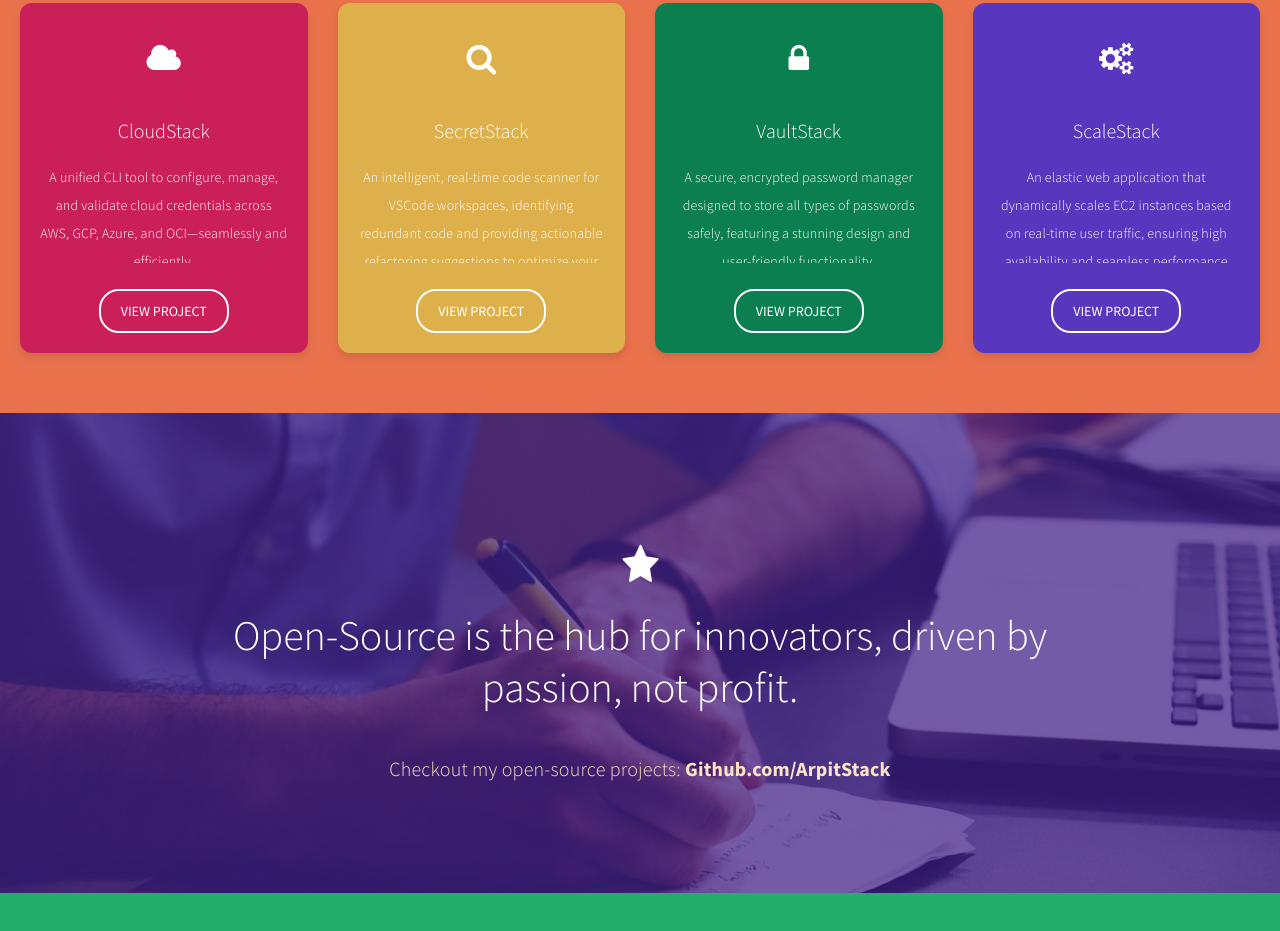
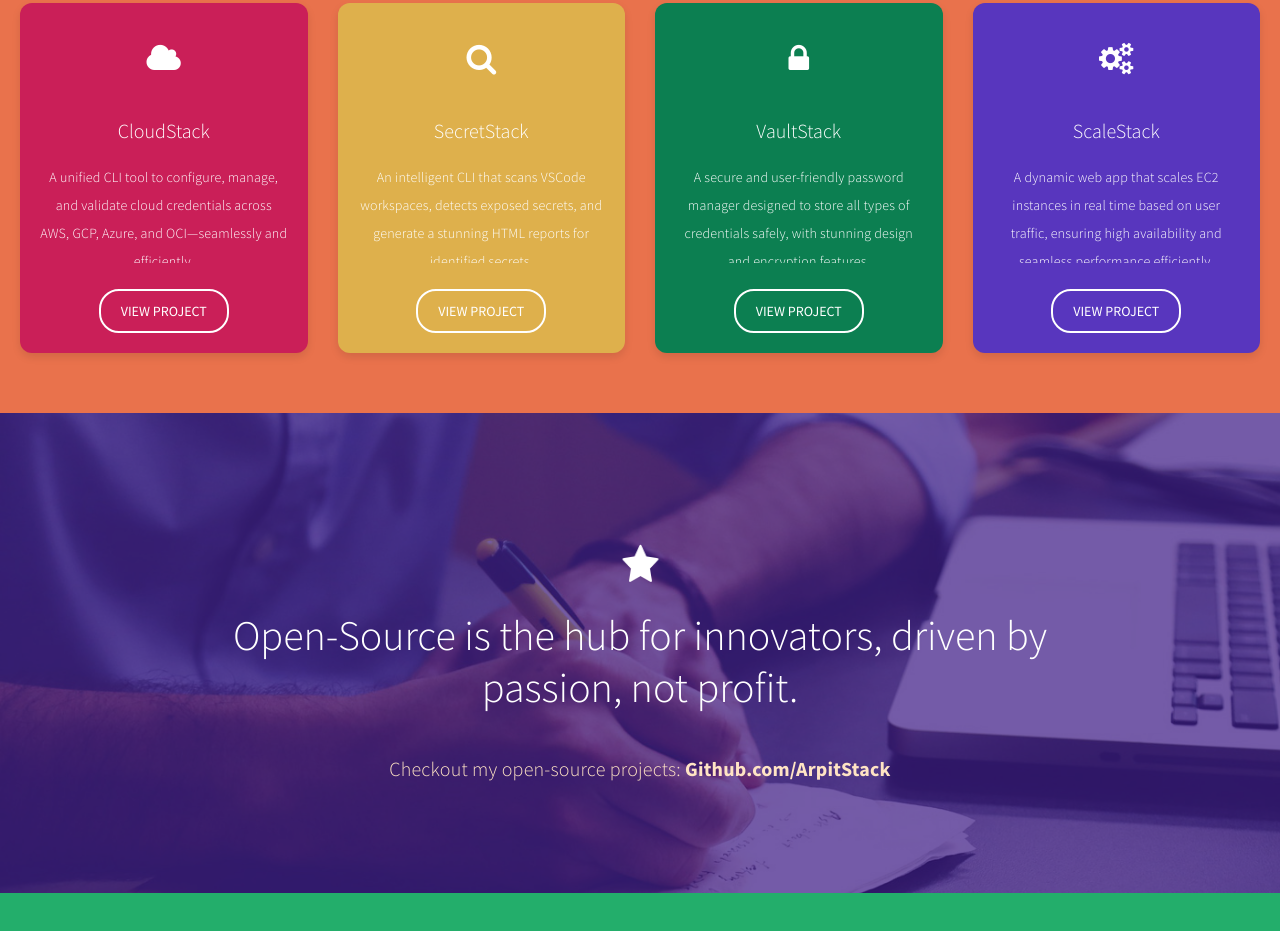
Before and after one commit to akeylesst/ArpitStack.com, a plain HTML site: page index.html in a window 1280 px wide. Shown: the part 4237-5168 px from the top of the page. Drawn offline with Linux system fonts and the light colour scheme; no server answers.

Commit message:
Initial Commits

```diff
--- a/index.html
+++ b/index.html
@@ -419,9 +419,8 @@
                          <div class="wow fadeInUp projects-thumb bg-yellow" data-wow-delay="1.2s">
                               <i class="fa fa-search"></i>
                               <h3>SecretStack</h3>
-                              <p class="projects-content">An intelligent, real-time code scanner for VSCode workspaces,
-                                   identifying redundant code and providing actionable refactoring suggestions to
-                                   optimize your codebase.</p>
+                              <p class="projects-content">An intelligent CLI that scans VSCode workspaces, detects
+                                   exposed secrets, and generate a stunning HTML reports for identified secrets.</p>
                               <div class="btn-project-wrapper">
                                    <a href="https://github.com/ArpitStack/secret-stack" class="btn btn-project">View
                                         Project</a>
@@ -434,9 +433,8 @@
                          <div class="wow fadeInUp projects-thumb bg-green" data-wow-delay="1.6s">
                               <i class="fa fa-lock"></i>
                               <h3>VaultStack</h3>
-                              <p class="projects-content">A secure, encrypted password manager designed to store all
-                                   types of passwords safely, featuring a stunning design and user-friendly
-                                   functionality.</p>
+                              <p class="projects-content">A secure and user-friendly password manager designed to store
+                                   all types of credentials safely, with stunning design and encryption features.</p>
                               <div class="btn-project-wrapper">
                                    <a href="https://github.com/ArpitStack/vault-stack" class="btn btn-project">View
                                         Project</a>
@@ -449,9 +447,8 @@
                          <div class="wow fadeInUp projects-thumb bg-blue" data-wow-delay="1.8s">
                               <i class="fa fa-cogs"></i>
                               <h3>ScaleStack</h3>
-                              <p class="projects-content">An elastic web application that dynamically scales EC2
-                                   instances based on real-time user traffic, ensuring high availability and seamless
-                                   performance during peak demand.</p>
+                              <p class="projects-content">A dynamic web app that scales EC2 instances in real time based
+                                   on user traffic, ensuring high availability and seamless performance efficiently.</p>
                               <div class="btn-project-wrapper">
                                    <a href="https://github.com/ArpitStack/scale-stack" class="btn btn-project">View
                                         Project</a>
```
